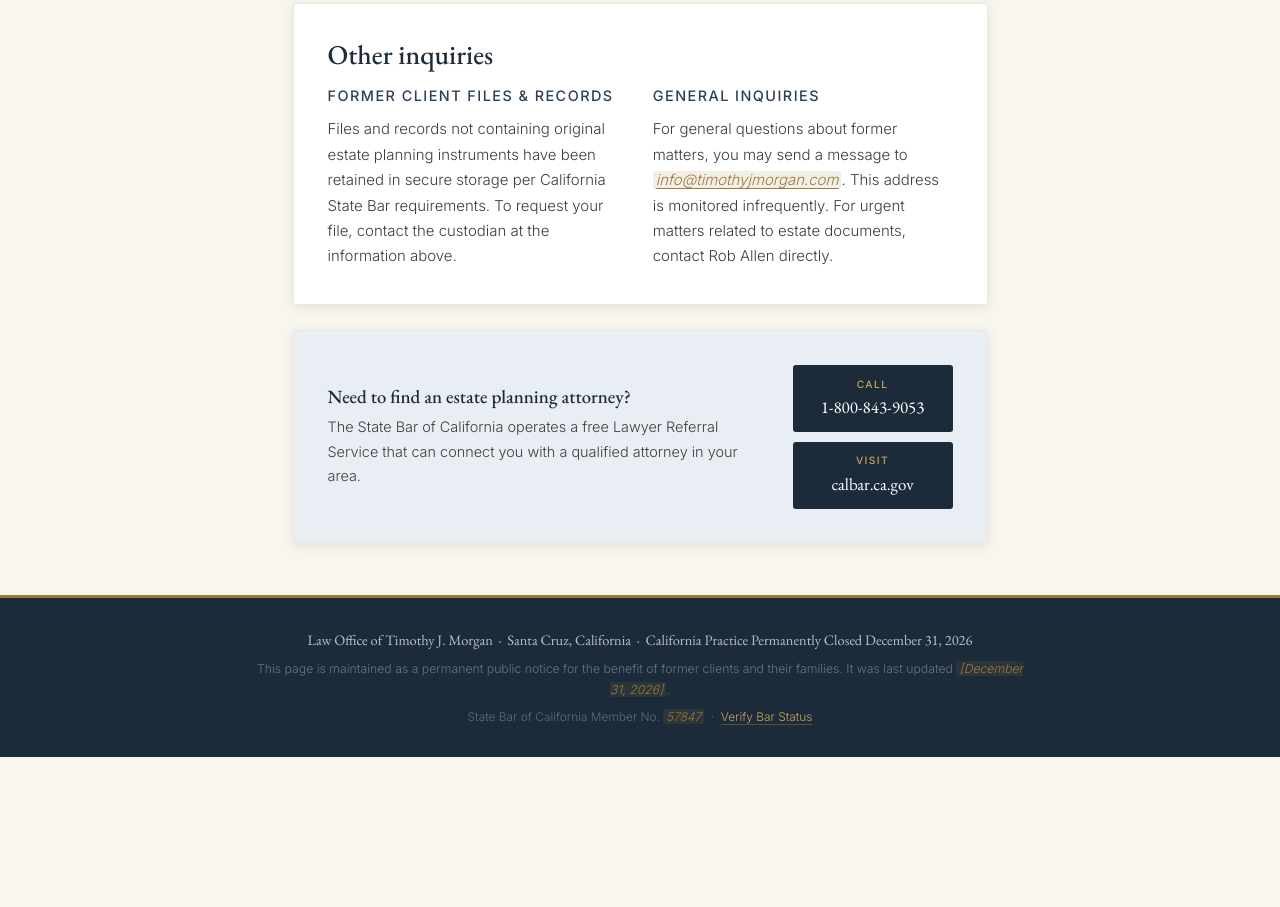
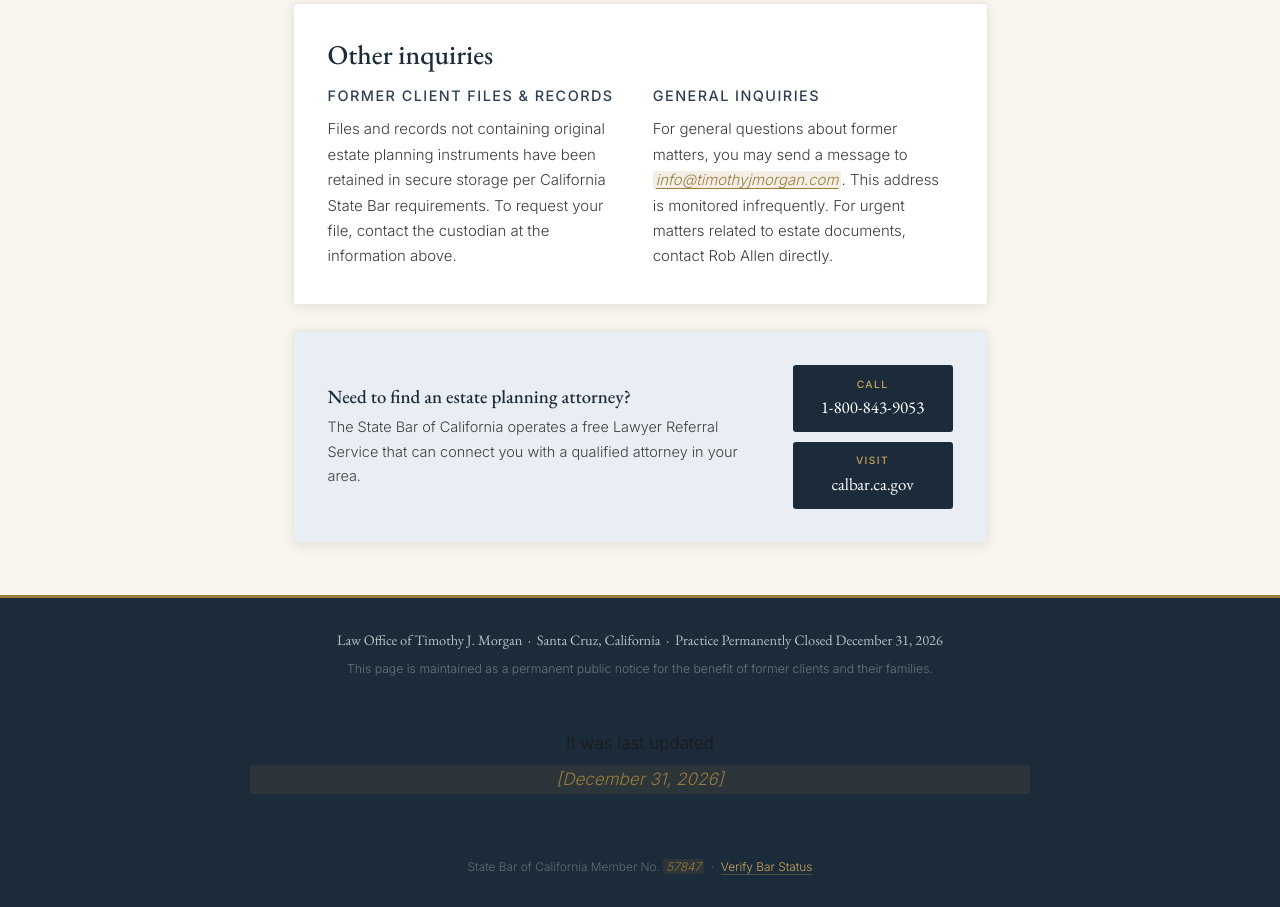
Before and after one commit to timothyjmorgan/timothyjmorgan.com, a plain HTML site: page index.html in a window 1280 px wide. Shown: the part 1683-2590 px from the top of the page. Before the commit the page ends 2440 px from the top, so only its background shows below. Drawn offline with nearby package versions, Linux system fonts and the light colour scheme.

Commit message:
Update index.html
removed redundant "California" from footer, added <p> to fix date line placement

```diff
--- a/index.html
+++ b/index.html
@@ -144,8 +144,8 @@
   <!-- FOOTER -->
   <footer class="site-footer">
     <div class="footer-inner">
-      <p class="footer-name">Law Office of Timothy J. Morgan &nbsp;·&nbsp; Santa Cruz, California &nbsp;·&nbsp; California Practice Permanently Closed December 31, 2026</p>
-      <p class="footer-notice">This page is maintained as a permanent public notice for the benefit of former clients and their families. It was last updated <span class="placeholder">[December 31, 2026]</span>.</p>
+      <p class="footer-name">Law Office of Timothy J. Morgan &nbsp;·&nbsp; Santa Cruz, California &nbsp;·&nbsp; Practice Permanently Closed December 31, 2026</p>
+      <p class="footer-notice">This page is maintained as a permanent public notice for the benefit of former clients and their families. <p></p></p>It was last updated <span class="placeholder">[December 31, 2026]</span>.</p>
       <p class="footer-bar">State Bar of California Member No. <span class="placeholder">57847</span> &nbsp;·&nbsp; <a href="https://apps.calbar.ca.gov" target="_blank" rel="noopener">Verify Bar Status</a></p>
     </div>
   </footer>
```
